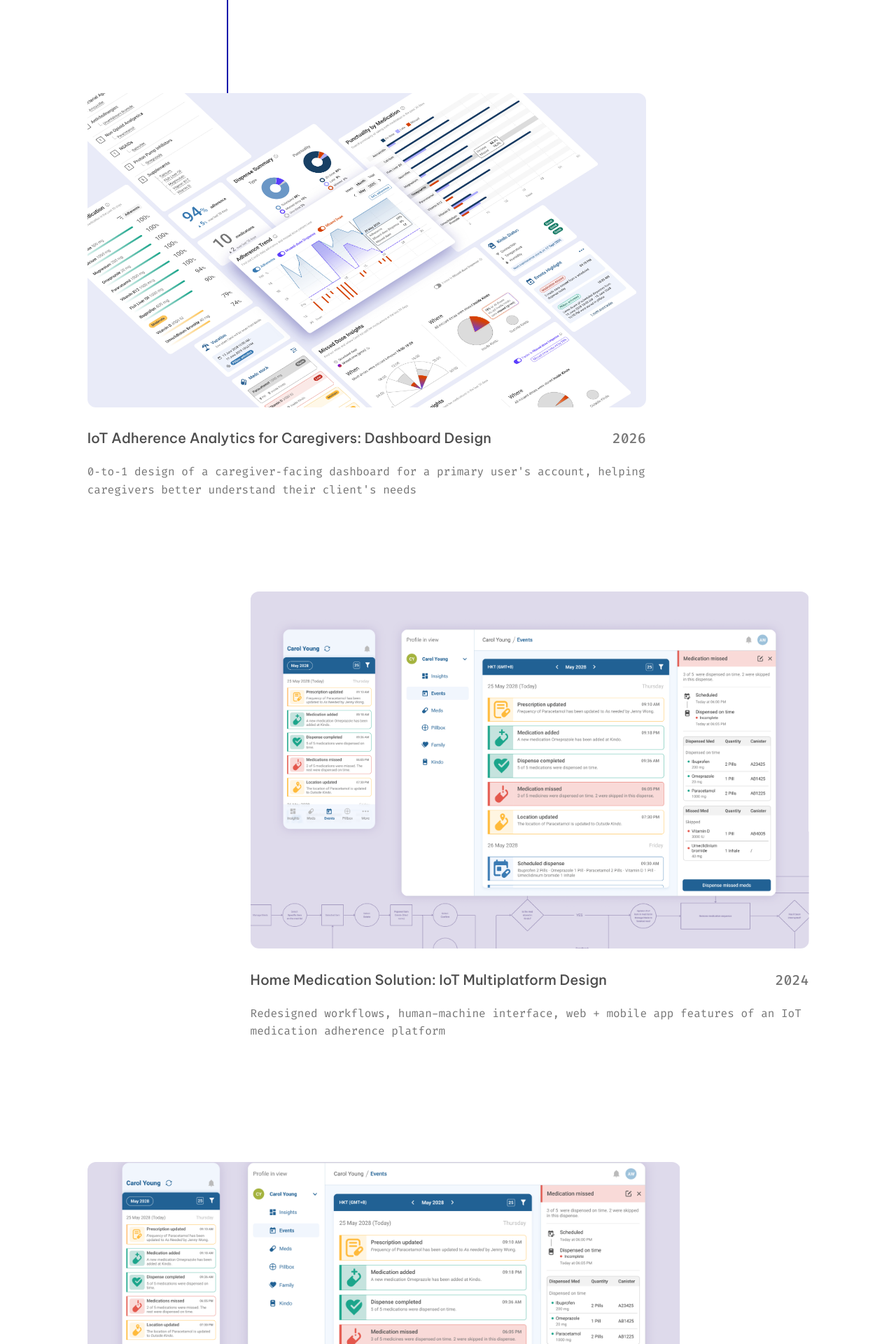
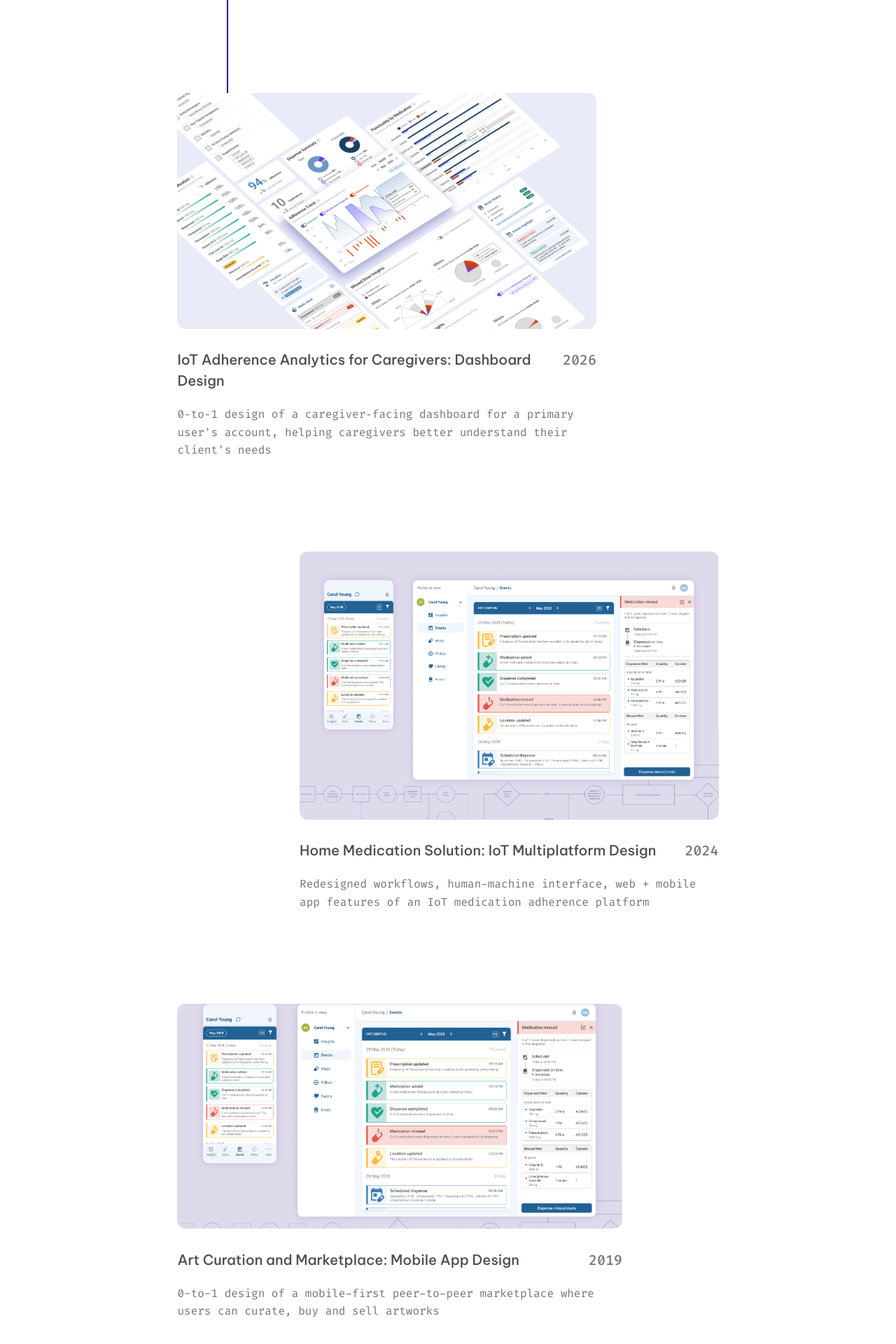
Before and after one commit to edgar-hd/temp-app, a Vue app: page / in a window 1280 px wide. Shown: the part 580-2500 px from the top of the page at 70% size. Built offline with nearby package versions, Linux system fonts and the light colour scheme.

Commit message:
smaller spacing

```diff
--- a/src/views/Portfolio.vue
+++ b/src/views/Portfolio.vue
@@ -2,6 +2,7 @@
     <div class="portfolio-page">
         <header class="top-bar">
             <div class="top-bar-inner">
+                <div class="top-bar-content">
                     <router-link to="/" class="logo-block">
                         <img class="logo" :src="logo" alt="" />
                         <span class="logo-name">TIM JUSTINA YEUNG</span>
@@ -38,6 +39,7 @@
                             <img class="nav-indicator" :src="menuHover" alt="" aria-hidden="true" />
                         </a>
                     </nav>
+                </div>
             </div>
         </header>
 
@@ -90,16 +92,18 @@
                         />
                     </router-link>
                     <div class="project-caption">
+                        <div class="project-caption-header">
                             <h2 class="project-title">
                                 <router-link to="/project/MedicationDashboard" class="project-title-link">
                                     IoT Adherence Analytics for Caregivers: Dashboard Design
                                 </router-link>
                             </h2>
+                            <span class="project-year">2026</span>
+                        </div>
                         <p class="project-description">
                             0‑to‑1 design of a caregiver‑facing dashboard for a primary user's account,
                             helping caregivers better understand their client's needs
                         </p>
-                        <span class="project-year">2026</span>
                     </div>
                 </article>
 
@@ -112,16 +116,18 @@
                         />
                     </router-link>
                     <div class="project-caption">
+                        <div class="project-caption-header">
                             <h2 class="project-title">
                                 <router-link to="/project/MultiplatformSolution" class="project-title-link">
                                     Home Medication Solution: IoT Multiplatform Design
                                 </router-link>
                             </h2>
+                            <span class="project-year">2024</span>
+                        </div>
                         <p class="project-description">
                             Redesigned workflows, human-machine interface, web + mobile app features of an IoT
                             medication adherence platform
                         </p>
-                        <span class="project-year">2024</span>
                     </div>
                 </article>
 
@@ -134,15 +140,17 @@
                         />
                     </router-link>
                     <div class="project-caption">
+                        <div class="project-caption-header">
                             <h2 class="project-title">
                                 <router-link to="/project/art-curation" class="project-title-link">
                                     Art Curation and Marketplace: Mobile App Design
                                 </router-link>
                             </h2>
+                            <span class="project-year">2019</span>
+                        </div>
                         <p class="project-description">
                             0-to-1 design of a mobile-first peer-to-peer marketplace where users can curate, buy and sell artworks
                         </p>
-                        <span class="project-year">2019</span>
                     </div>
                 </article>
             </section>
@@ -246,6 +254,24 @@ export default {
     --about-bg: #f4f2f1;
     --page-max: 1454px;
     --page-pad: clamp(100px, calc(100px + (100vw - 997px) * 40 / 457), 140px);
+    --project-scale: 0.75;
+    --project-w: calc(798px * var(--project-scale));
+    --project-w-last: clamp(
+        var(--project-w),
+        calc((798px + (100vw - 997px) * 80 / 457) * var(--project-scale)),
+        calc(878px * var(--project-scale))
+    );
+    --project-offset: clamp(
+        0px,
+        calc((100vw - 997px) * 376 / 457 * var(--project-scale)),
+        calc(376px * var(--project-scale))
+    );
+    --work-span: max(
+        var(--project-w),
+        calc(var(--project-w) + var(--project-offset)),
+        var(--project-w-last)
+    );
+    --project-stack-gap: clamp(120px, calc(120px + (100vw - 997px) * 20 / 457), 140px);
 
     position: relative;
     width: 100%;
@@ -267,14 +293,21 @@ export default {
 .top-bar-inner {
     display: flex;
     align-items: center;
-    justify-content: space-between;
-    gap: 40px;
+    justify-content: center;
     width: 100%;
     max-width: var(--page-max);
     height: 120px;
     margin: 0 auto;
     padding: 0 var(--page-pad);
     box-sizing: border-box;
+}
+
+.top-bar-content {
+    display: flex;
+    align-items: center;
+    justify-content: space-between;
+    gap: 40px;
+    width: min(100%, var(--work-span));
 }
 
 .menu-toggle {
@@ -355,7 +388,7 @@ export default {
 
 .nav-link--stacked:hover,
 .nav-link--stacked:focus-visible {
-    height: 45px;
+    height: 35px;
     overflow: visible;
 }
 
@@ -367,7 +400,7 @@ export default {
 
 .nav-indicator {
     position: absolute;
-    top: 35px;
+    top: 25px;
     left: 50%;
     display: block;
     width: 16px;
@@ -451,7 +484,9 @@ export default {
     font-style: normal;
     font-weight: 400;
     line-height: 33px;
+    letter-spacing: 0;
     color: var(--muted);
+    font-synthesis: none;
 }
 
 .hero-intro-em {
@@ -494,29 +529,36 @@ export default {
     z-index: 1;
     display: flex;
     flex-direction: column;
+    align-items: flex-start;
     gap: 0;
+    width: min(100%, var(--work-span));
+    margin-left: auto;
+    margin-right: auto;
 }
 
 .project {
     position: relative;
     z-index: 1;
-    width: 100%;
-    max-width: 798px;
+    width: var(--project-w);
+    max-width: 100%;
 }
 
 .project--featured {
-    max-width: 798px;
+    width: var(--project-w);
+    max-width: 100%;
 }
 
 .project--offset {
-    max-width: 798px;
-    margin-top: clamp(120px, calc(120px + (100vw - 997px) * 20 / 457), 140px);
-    transform: translate3d(clamp(0px, calc((100vw - 997px) * 376 / 457), 376px), 0, 0);
+    width: var(--project-w);
+    max-width: 100%;
+    margin-top: var(--project-stack-gap);
+    margin-left: var(--project-offset);
 }
 
 .project:last-child {
-    max-width: clamp(798px, calc(798px + (100vw - 997px) * 80 / 457), 878px);
-    margin-top: clamp(120px, calc(120px + (100vw - 997px) * 88 / 457), 208px);
+    width: var(--project-w-last);
+    max-width: 100%;
+    margin-top: var(--project-stack-gap);
 }
 
 .project-image-link {
@@ -538,15 +580,23 @@ export default {
 }
 
 .project--featured .project-image {
-    height: clamp(449px, calc(450px - (100vw - 997px) * 1 / 457), 450px);
+    height: clamp(
+        calc(449px * var(--project-scale)),
+        calc((450px - (100vw - 997px) * 1 / 457) * var(--project-scale)),
+        calc(450px * var(--project-scale))
+    );
 }
 
 .project--offset .project-image {
-    height: 510px;
+    height: calc(510px * var(--project-scale));
 }
 
 .project:last-child .project-image {
-    height: clamp(403px, calc(403px + (100vw - 997px) * 41 / 457), 444px);
+    height: clamp(
+        calc(403px * var(--project-scale)),
+        calc((403px + (100vw - 997px) * 41 / 457) * var(--project-scale)),
+        calc(444px * var(--project-scale))
+    );
 }
 
 .project:hover .project-image,
@@ -557,10 +607,17 @@ export default {
 .project-caption {
     position: relative;
     margin-top: clamp(28px, calc(32px - (100vw - 997px) * 4 / 457), 32px);
-    padding-right: 0;
+}
+
+.project-caption-header {
+    display: flex;
+    align-items: flex-start;
+    gap: 32px;
 }
 
 .project-title {
+    flex: 1;
+    min-width: 0;
     margin: 0;
     font-family: 'Be Vietnam Pro', sans-serif;
     font-size: 20px;
@@ -591,9 +648,7 @@ export default {
 }
 
 .project-year {
-    position: absolute;
-    top: 0;
-    right: 0;
+    flex-shrink: 0;
     font-family: 'Fira Code', monospace;
     font-size: 20px;
     font-weight: 500;
@@ -785,32 +840,21 @@ export default {
         gap: 0;
     }
 
-    .project,
-    .project--featured {
-        max-width: 798px;
-    }
-
-    .project--offset {
-        max-width: 798px;
+    .project--offset,
+    .project:last-child {
         margin-top: 140px;
-        transform: translate3d(376px, 0, 0);
-    }
-
-    .project:last-child {
-        max-width: 878px;
-        margin-top: 208px;
     }
 
     .project--featured .project-image {
-        height: 449px;
+        height: calc(449px * var(--project-scale));
     }
 
     .project--offset .project-image {
-        height: 510px;
+        height: calc(510px * var(--project-scale));
     }
 
     .project:last-child .project-image {
-        height: 444px;
+        height: calc(444px * var(--project-scale));
     }
 
     .project-caption {
@@ -915,16 +959,18 @@ export default {
         margin-left: 565px;
     }
 
-    .project,
-    .project--featured,
-    .project--offset,
-    .project:last-child {
-        max-width: 798px;
+    .work {
+        --project-offset: 0px;
+        width: min(100%, var(--work-span));
+    }
+
+    .top-bar-content {
+        width: min(100%, var(--work-span));
     }
 
     .project--offset {
         margin-top: 120px;
-        transform: translate3d(0, 0, 0);
+        margin-left: 0;
     }
 
     .project:last-child {
@@ -932,15 +978,15 @@ export default {
     }
 
     .project--featured .project-image {
-        height: 450px;
+        height: calc(450px * var(--project-scale));
     }
 
     .project--offset .project-image {
-        height: 510px;
+        height: calc(510px * var(--project-scale));
     }
 
     .project:last-child .project-image {
-        height: 403px;
+        height: calc(403px * var(--project-scale));
     }
 
     .project-caption {
@@ -1090,20 +1136,27 @@ export default {
     }
 
     .work {
+        --project-offset: 0px;
+        width: 100%;
         gap: 80px;
+    }
+
+    .top-bar-content {
+        width: 100%;
     }
 
     .project,
     .project--featured,
     .project--offset,
     .project:last-child {
+        width: 100%;
         max-width: 100%;
     }
 
     .project--offset,
     .project:last-child {
         margin-top: 0;
-        transform: translate3d(0, 0, 0);
+        margin-left: 0;
     }
 
     .project-image,
@@ -1196,6 +1249,10 @@ export default {
         padding: 0 24px;
     }
 
+    .top-bar-content {
+        width: 100%;
+    }
+
     .portfolio-main {
         padding: 120px 24px 0;
     }
```
Lines whose indentation alone changed are shown as unchanged.
